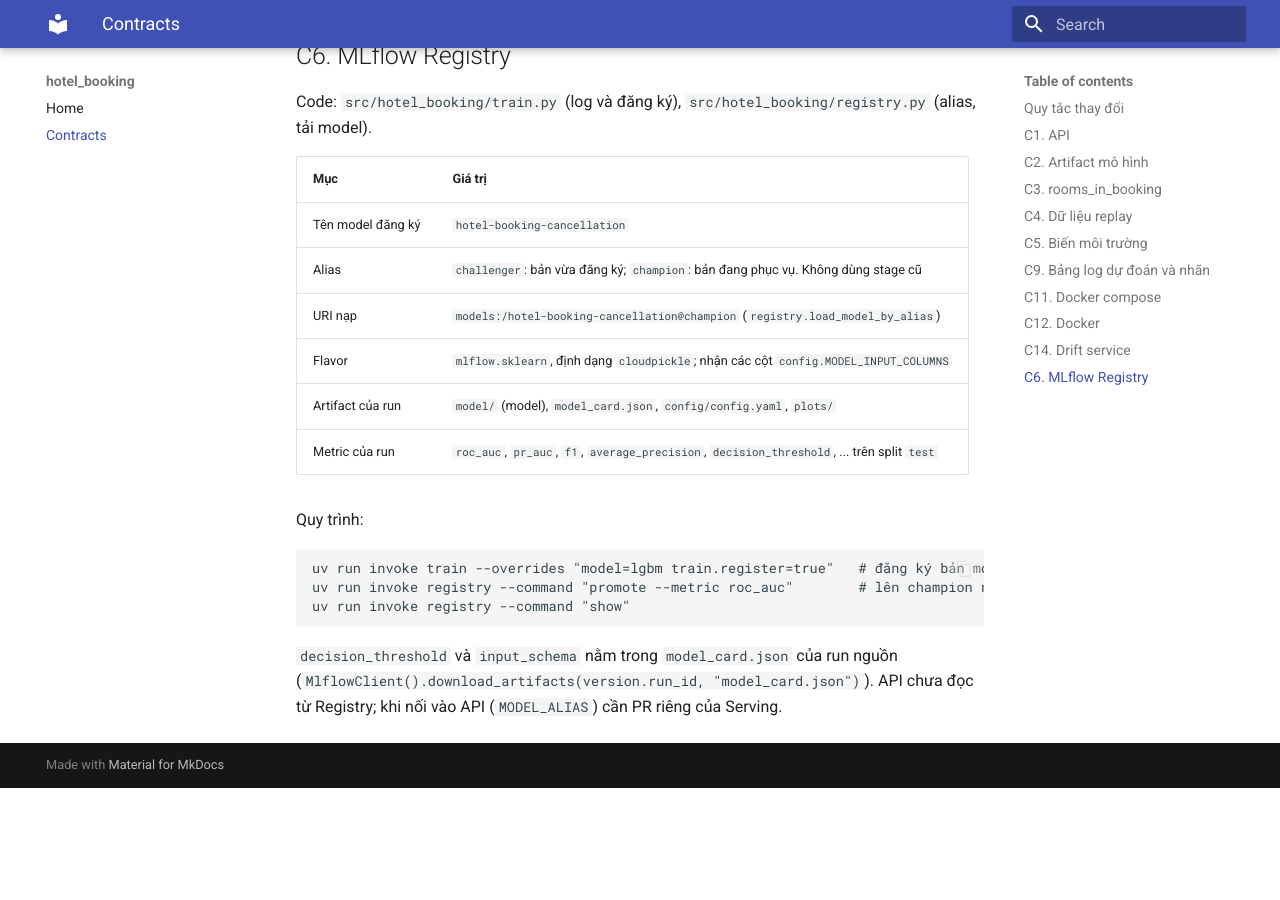
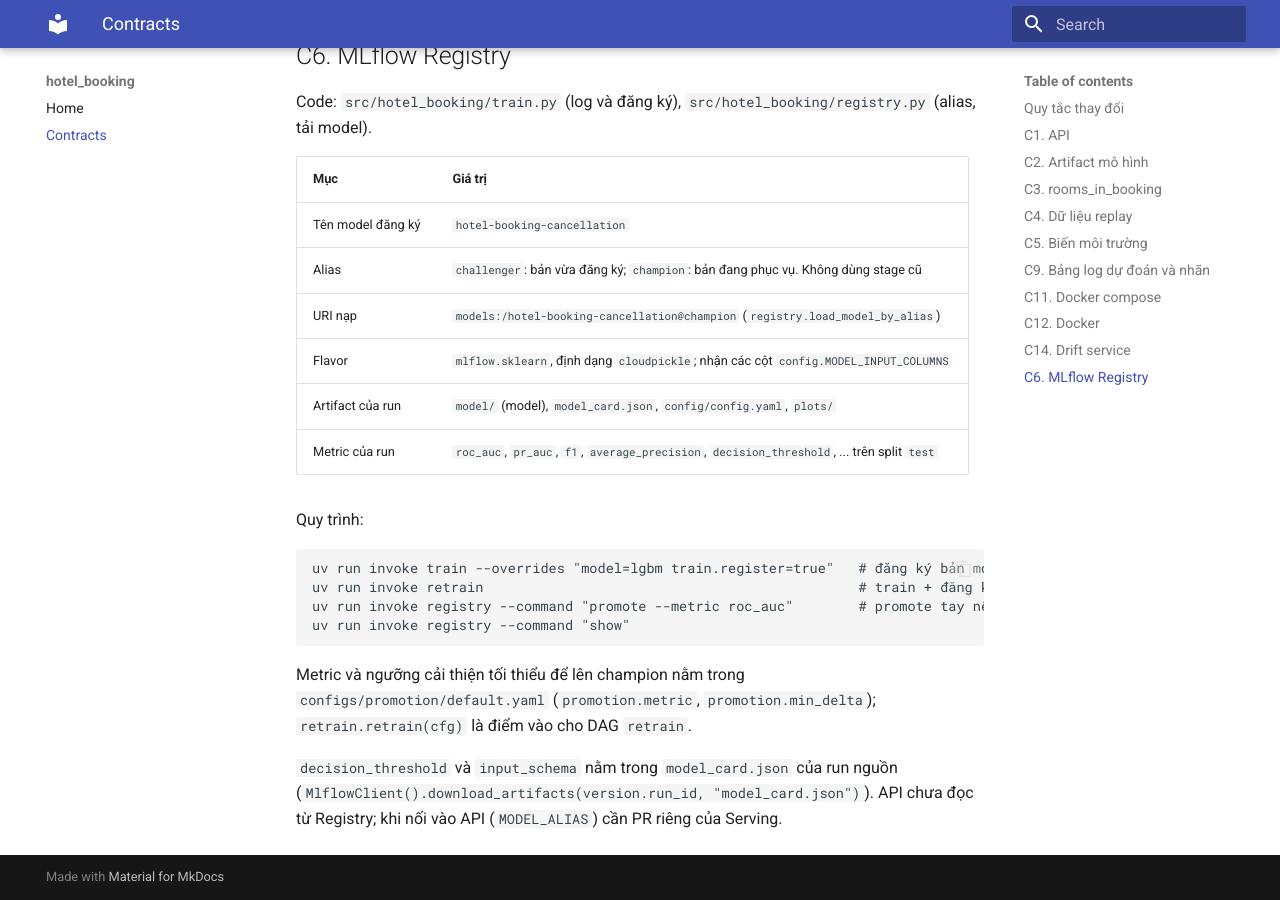
Before and after one commit to quandao073/IT5414-Group7-MLOps, an MkDocs documentation site: the page built from docs/source/contracts.md, in a window 1280 px wide and 900 px high, scrolled down 11086 px. Built offline with MkDocs 1.6.1 and Material for MkDocs 9.7.7, drawn with Linux system fonts in a browser that asks for light colours; before the commit the page ends 11874 px from its top, so only the background shows below that.

Commit message:
docs: document the retrain command and the promotion threshold in contracts C6

````diff
--- a/docs/source/contracts.md
+++ b/docs/source/contracts.md
@@ -311,9 +311,13 @@ Quy trình:
 
 ```bash
 uv run invoke train --overrides "model=lgbm train.register=true"   # đăng ký bản mới là challenger
-uv run invoke registry --command "promote --metric roc_auc"        # lên champion nếu tốt hơn champion
+uv run invoke retrain                                              # train + đăng ký + promote theo configs/promotion/
+uv run invoke registry --command "promote --metric roc_auc"        # promote tay nếu tốt hơn champion
 uv run invoke registry --command "show"
 ```
+
+Metric và ngưỡng cải thiện tối thiểu để lên champion nằm trong `configs/promotion/default.yaml`
+(`promotion.metric`, `promotion.min_delta`); `retrain.retrain(cfg)` là điểm vào cho DAG `retrain`.
 
 `decision_threshold` và `input_schema` nằm trong `model_card.json` của run nguồn
 (`MlflowClient().download_artifacts(version.run_id, "model_card.json")`). API chưa đọc từ Registry; khi nối vào API
--- a/tasks.py
+++ b/tasks.py
@@ -46,6 +46,12 @@ def evaluate(ctx: Context, split: str = "test") -> None:
 def tune(ctx: Context, overrides: str = "") -> None:
     """Tune LightGBM with Optuna (nested MLflow runs); overrides such as "hpo.n_trials=10"."""
     ctx.run(f"uv run src/{PROJECT_NAME}/tune.py {overrides}", echo=True, pty=not WINDOWS)
+
+
+@task
+def retrain(ctx: Context, overrides: str = "") -> None:
+    """Retrain, register as challenger and promote if better; overrides such as "promotion.min_delta=0.002"."""
+    ctx.run(f"uv run src/{PROJECT_NAME}/retrain.py {overrides}", echo=True, pty=not WINDOWS)
 
 
 @task
````
Also changed, not shown: AGENTS.md (+2 -0 lines).
